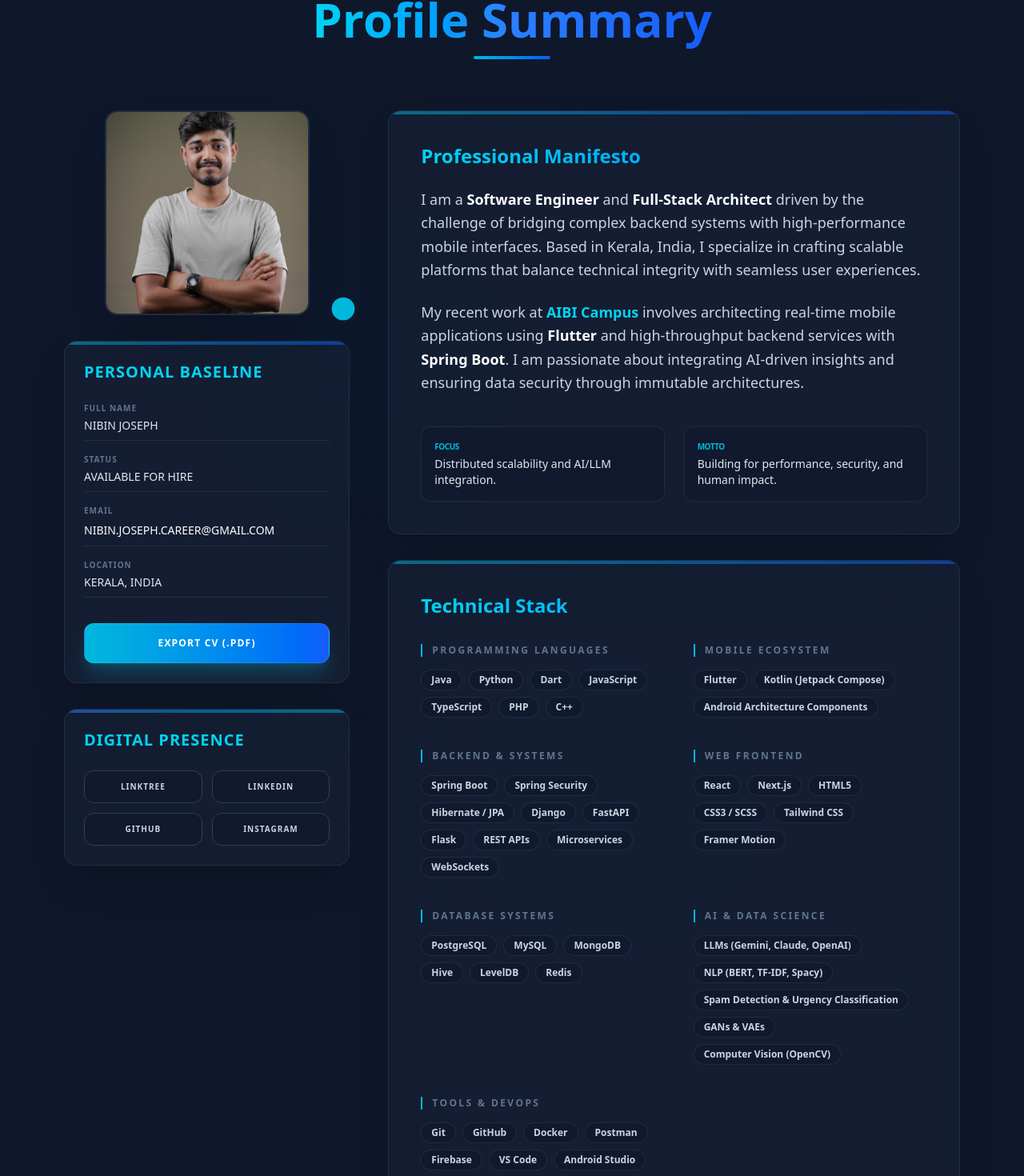
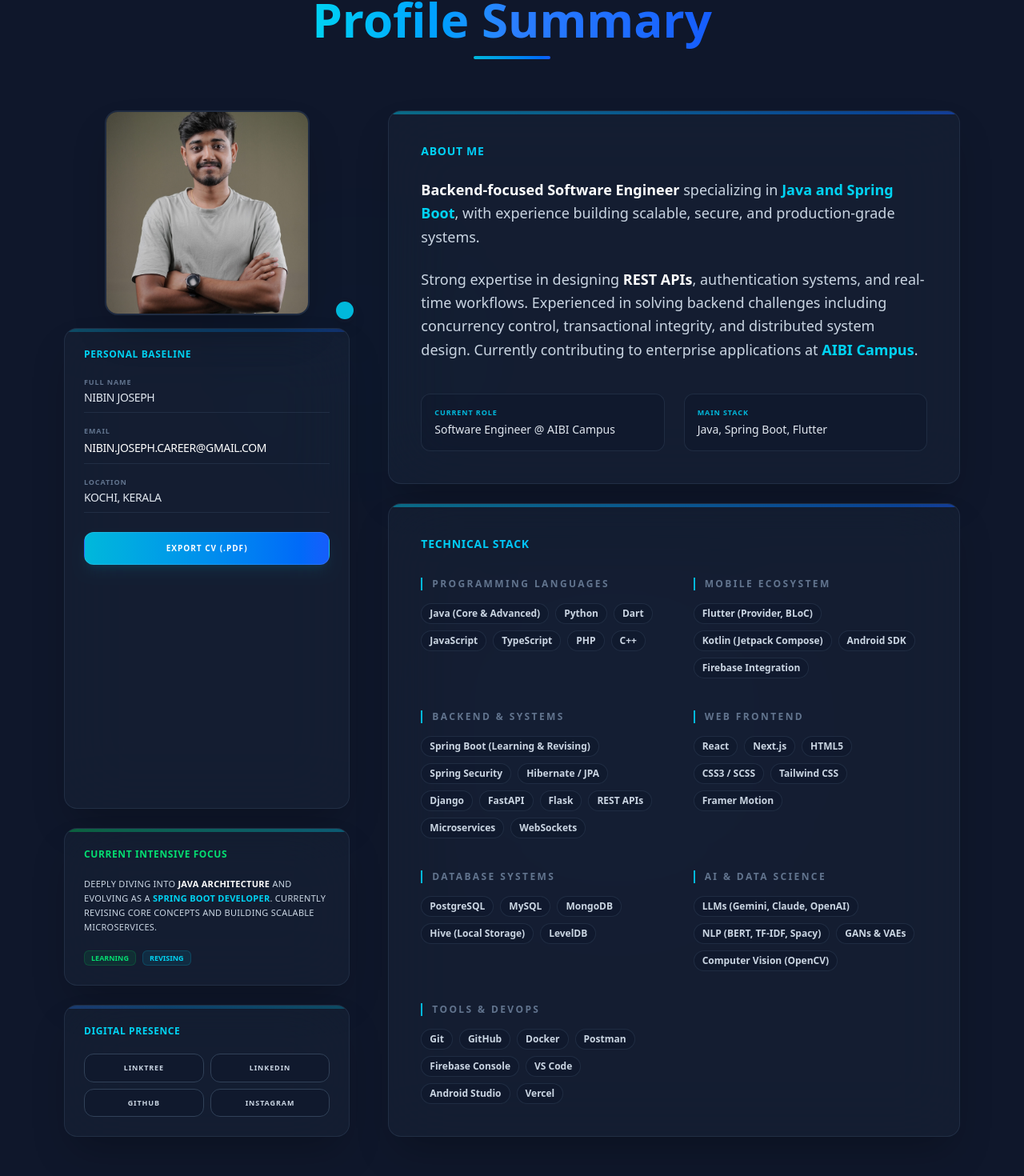
Before and after one commit to nibin-joseph05/portfolio-nibin, a React (Vite) app: page / in a window 1280 px wide. Shown: the part 902-2372 px from the top of the page at 80% size. Built offline with nearby package versions, Linux system fonts and the light colour scheme.

Commit message:
updated profile code

```diff
--- a/src/Portfolio.jsx
+++ b/src/Portfolio.jsx
@@ -113,7 +113,7 @@ export default function Portfolio() {
               <div className="flex flex-wrap justify-center gap-4 sm:gap-6">
                 <motion.button
                   onClick={() => setCvModalOpen(true)}
-                  className="px-8 py-4 bg-gradient-to-r from-cyan-500 to-blue-600 text-white rounded-2xl font-bold shadow-xl shadow-cyan-500/20 hover:shadow-cyan-500/40 transition-all flex items-center gap-2 text-lg"
+                  className="px-6 py-3 bg-gradient-to-r from-cyan-500 to-blue-600 text-white rounded-xl font-bold shadow-lg shadow-cyan-500/20 hover:shadow-cyan-500/40 transition-all flex items-center gap-2 text-base"
                   whileHover={{ scale: 1.05, y: -2 }}
                   whileTap={{ scale: 0.95 }}
                 >
@@ -124,7 +124,7 @@ export default function Portfolio() {
                   href="https://linktr.ee/nibin__"
                   target="_blank"
                   rel="noopener noreferrer"
-                  className="px-8 py-4 bg-slate-800/80 backdrop-blur-md text-white rounded-2xl font-bold border border-slate-700 hover:bg-slate-700 hover:border-cyan-500/50 transition-all flex items-center gap-2 text-lg shadow-xl"
+                  className="px-6 py-3 bg-slate-800/80 backdrop-blur-md text-white rounded-xl font-bold border border-slate-700 hover:bg-slate-700 hover:border-cyan-500/50 transition-all flex items-center gap-2 text-base shadow-lg"
                   whileHover={{ scale: 1.05, y: -2 }}
                   whileTap={{ scale: 0.95 }}
                 >
--- a/src/features/About/About.jsx
+++ b/src/features/About/About.jsx
@@ -3,9 +3,10 @@ import { motion, useScroll, useTransform } from "framer-motion";
 
 import { IMAGES, DOCUMENTS } from "../../core/constants/assets";
 
+// Skill Item component for a cleaner list
 const SkillItem = ({ item }) => (
   <motion.span
-    className="text-[10px] sm:text-xs font-semibold px-3 py-1 bg-slate-900/50 text-slate-300 rounded-full border border-slate-700/50 hover:border-cyan-500/50 hover:text-cyan-400 transition-all cursor-default"
+    className="text-[10px] sm:text-xs font-semibold px-2.5 py-1 bg-slate-900/50 text-slate-300 rounded-full border border-slate-700/50 hover:border-cyan-500/50 hover:text-cyan-400 transition-all cursor-default"
     whileHover={{ scale: 1.05 }}
   >
     {item}
@@ -20,15 +21,15 @@ export default function About() {
   const skills = [
     {
       category: "Programming Languages",
-      items: ["Java", "Python", "Dart", "JavaScript", "TypeScript", "PHP", "C++"],
+      items: ["Java (Core & Advanced)", "Python", "Dart", "JavaScript", "TypeScript", "PHP", "C++"],
     },
     {
       category: "Mobile Ecosystem",
-      items: ["Flutter", "Kotlin (Jetpack Compose)", "Android Architecture Components"],
+      items: ["Flutter (Provider, BLoC)", "Kotlin (Jetpack Compose)", "Android SDK", "Firebase Integration"],
     },
     {
       category: "Backend & Systems",
-      items: ["Spring Boot", "Spring Security", "Hibernate / JPA", "Django", "FastAPI", "Flask", "REST APIs", "Microservices", "WebSockets"],
+      items: ["Spring Boot (Learning & Revising)", "Spring Security", "Hibernate / JPA", "Django", "FastAPI", "Flask", "REST APIs", "Microservices", "WebSockets"],
     },
     {
       category: "Web Frontend",
@@ -36,15 +37,15 @@ export default function About() {
     },
     {
       category: "Database Systems",
-      items: ["PostgreSQL", "MySQL", "MongoDB", "Hive", "LevelDB", "Redis"],
+      items: ["PostgreSQL", "MySQL", "MongoDB", "Hive (Local Storage)", "LevelDB"],
     },
     {
       category: "AI & Data Science",
-      items: ["LLMs (Gemini, Claude, OpenAI)", "NLP (BERT, TF-IDF, Spacy)", "Spam Detection & Urgency Classification", "GANs & VAEs", "Computer Vision (OpenCV)"],
+      items: ["LLMs (Gemini, Claude, OpenAI)", "NLP (BERT, TF-IDF, Spacy)", "GANs & VAEs", "Computer Vision (OpenCV)"],
     },
     {
       category: "Tools & DevOps",
-      items: ["Git", "GitHub", "Docker", "Postman", "Firebase", "VS Code", "Android Studio", "Vercel", "AWS / GCP Basics"],
+      items: ["Git", "GitHub", "Docker", "Postman", "Firebase Console", "VS Code", "Android Studio", "Vercel"],
     }
   ];
 
@@ -80,17 +81,17 @@ export default function About() {
           <div className="w-24 h-1 bg-gradient-to-r from-cyan-500 to-blue-600 mx-auto rounded-full" />
         </motion.div>
 
-        <div className="flex flex-col lg:flex-row gap-8 lg:gap-12 items-start">
-          {/* Left Column - Image & Contact */}
+        <div className="flex flex-col lg:flex-row gap-8 lg:gap-12 items-stretch">
+          {/* Left Column - Image & Contextual Details */}
           <motion.div
-            className="w-full lg:w-1/3 space-y-8"
+            className="w-full lg:w-1/3 flex flex-col space-y-6"
             initial={{ opacity: 0, x: -50 }}
             whileInView={{ opacity: 1, x: 0 }}
             transition={{ duration: 0.8, ease: "easeOut" }}
             viewport={{ once: true }}
           >
             {/* Professional DP Wrapper */}
-            <div className="relative group">
+            <div className="relative group mb-4">
               <motion.div
                 className="relative z-10 w-48 h-48 sm:w-56 sm:h-56 md:w-64 md:h-64 mx-auto rounded-2xl overflow-hidden border-2 border-slate-700/50 group-hover:border-cyan-500/50 transition-all duration-500 shadow-2xl"
                 whileHover={{ scale: 1.02 }}
@@ -102,49 +103,46 @@ export default function About() {
                 <div className="absolute inset-0 bg-gradient-to-t from-slate-900/40 via-transparent to-transparent opacity-0 group-hover:opacity-100 transition-opacity" />
               </motion.div>
 
-              {/* Animated Accents */}
-              <div className="absolute -inset-4 bg-gradient-to-tr from-cyan-500/20 to-blue-600/20 blur-2xl opacity-0 group-hover:opacity-100 transition-opacity duration-500 -z-10" />
+              <div className="absolute -inset-2 bg-cyan-500/20 blur-xl opacity-0 group-hover:opacity-100 transition-opacity duration-500 -z-10" />
               <motion.div
-                className="absolute -bottom-2 -right-2 w-8 h-8 bg-cyan-500 rounded-full border-4 border-slate-900 shadow-lg z-20"
-                animate={{ scale: [1, 1.2, 1] }}
+                className="absolute -bottom-2 -right-2 w-7 h-7 bg-cyan-500 rounded-full border-4 border-slate-900 shadow-lg z-20"
+                animate={{ scale: [1, 1.1, 1] }}
                 transition={{ duration: 2, repeat: Infinity }}
               />
             </div>
 
             {/* Personal Details Block */}
             <motion.div
-              className="bg-slate-800/40 backdrop-blur-2xl rounded-2xl p-6 border border-slate-700/50 shadow-2xl relative overflow-hidden group"
-              whileHover={{ y: -5, borderColor: "rgba(6, 182, 212, 0.4)" }}
+              className="bg-slate-800/40 backdrop-blur-2xl rounded-2xl p-6 border border-slate-700/50 shadow-2xl relative overflow-hidden group flex-grow"
+              whileHover={{ y: -3, borderColor: "rgba(6, 182, 212, 0.3)" }}
               transition={{ duration: 0.4 }}
             >
-              <div className="absolute top-0 left-0 w-full h-1 bg-gradient-to-r from-cyan-500 to-blue-600 opacity-50" />
-              <h3 className="text-xl font-bold text-cyan-400 mb-6 flex items-center gap-2 uppercase tracking-wider text-sm">
+              <div className="absolute top-0 left-0 w-full h-1 bg-gradient-to-r from-cyan-500 to-blue-600 opacity-30" />
+              <h3 className="text-xl font-bold text-cyan-400 mb-5 flex items-center gap-2 uppercase tracking-wider text-xs">
                 Personal Baseline
               </h3>
               <div className="space-y-4">
                 {[
                   { label: "Full Name", value: "Nibin Joseph" },
-                  { label: "Status", value: "Available for Hire" },
                   { label: "Email", value: "nibin.joseph.career@gmail.com", link: "mailto:nibin.joseph.career@gmail.com" },
-                  { label: "Location", value: "Kerala, India" }
+                  { label: "Location", value: "Kochi, Kerala" }
                 ].map((item, idx) => (
                   <div key={idx} className="border-b border-slate-700/50 pb-2">
-                    <p className="text-[10px] uppercase text-slate-500 font-bold tracking-widest mb-1">{item.label}</p>
+                    <p className="text-[9px] uppercase text-slate-500 font-bold tracking-widest mb-0.5">{item.label}</p>
                     {item.link ? (
-                      <a href={item.link} className="text-sm font-medium text-white hover:text-cyan-400 transition-colors uppercase antialiased">
+                      <a href={item.link} className="text-sm font-medium text-white hover:text-cyan-400 transition-colors uppercase antialiased tracking-tight">
                         {item.value}
                       </a>
                     ) : (
-                      <p className="text-sm font-medium text-slate-200 uppercase antialiased">{item.value}</p>
+                      <p className="text-sm font-medium text-slate-200 uppercase antialiased tracking-tight">{item.value}</p>
                     )}
                   </div>
                 ))}
               </div>
-
               <motion.a
                 href={DOCUMENTS.RESUME}
                 download
-                className="mt-8 w-full py-4 bg-gradient-to-r from-cyan-500 to-blue-600 text-white rounded-xl font-black text-xs uppercase tracking-widest flex items-center justify-center gap-2 shadow-xl shadow-cyan-500/20 hover:shadow-cyan-500/40 transition-all border border-white/10"
+                className="mt-6 w-full py-3 bg-gradient-to-r from-cyan-500 to-blue-600 text-white rounded-xl font-bold text-[10px] uppercase tracking-widest flex items-center justify-center gap-2 shadow-lg shadow-cyan-500/10 hover:shadow-cyan-500/30 transition-all border border-white/10"
                 whileHover={{ scale: 1.02 }}
                 whileTap={{ scale: 0.98 }}
               >
@@ -152,17 +150,40 @@ export default function About() {
               </motion.a>
             </motion.div>
 
-            {/* Social Integration */}
+            {/* Current Focus Block */}
             <motion.div
               className="bg-slate-800/40 backdrop-blur-2xl rounded-2xl p-6 border border-slate-700/50 shadow-2xl relative overflow-hidden group"
-              whileHover={{ y: -5, borderColor: "rgba(59, 130, 246, 0.4)" }}
+              whileHover={{ y: -3, borderColor: "rgba(34, 197, 94, 0.3)" }}
               transition={{ duration: 0.4 }}
             >
-              <div className="absolute top-0 left-0 w-full h-1 bg-gradient-to-r from-blue-500 to-cyan-500 opacity-50" />
-              <h3 className="text-xl font-bold text-cyan-400 mb-6 flex items-center gap-2 uppercase tracking-wider text-sm">
+              <div className="absolute top-0 left-0 w-full h-1 bg-gradient-to-r from-green-500 to-cyan-500 opacity-40" />
+              <h3 className="text-xl font-bold text-green-400 mb-5 flex items-center gap-2 uppercase tracking-wider text-xs">
+                Current Intensive Focus
+              </h3>
+              <div className="space-y-3">
+                <p className="text-[11px] text-slate-300 leading-relaxed uppercase tracking-wide">
+                  Deeply diving into <strong className="text-white">Java Architecture</strong> and
+                  evolving as a <strong className="text-cyan-400">Spring Boot Developer</strong>.
+                  Currently revising core concepts and building scalable microservices.
+                </p>
+                <div className="flex flex-wrap gap-2 pt-2">
+                  <span className="text-[9px] px-2 py-0.5 bg-green-500/10 text-green-400 rounded-md border border-green-500/20 font-black uppercase">Learning</span>
+                  <span className="text-[9px] px-2 py-0.5 bg-cyan-500/10 text-cyan-400 rounded-md border border-cyan-500/20 font-black uppercase">Revising</span>
+                </div>
+              </div>
+            </motion.div>
+
+            {/* Social Integration - Height filler to match technical stack */}
+            <motion.div
+              className="bg-slate-800/40 backdrop-blur-2xl rounded-2xl p-6 border border-slate-700/50 shadow-2xl relative overflow-hidden group"
+              whileHover={{ y: -3, borderColor: "rgba(59, 130, 246, 0.3)" }}
+              transition={{ duration: 0.4 }}
+            >
+              <div className="absolute top-0 left-0 w-full h-1 bg-gradient-to-r from-blue-500 to-cyan-500 opacity-30" />
+              <h3 className="text-xl font-bold text-cyan-400 mb-5 flex items-center gap-2 uppercase tracking-wider text-xs">
                 Digital Presence
               </h3>
-              <div className="grid grid-cols-2 gap-3">
+              <div className="grid grid-cols-2 gap-2">
                 {[
                   { href: "https://linktr.ee/nibin__", label: "Linktree" },
                   { href: "https://www.linkedin.com/in/nibin-joseph05/", label: "LinkedIn" },
@@ -174,7 +195,7 @@ export default function About() {
                     href={social.href}
                     target="_blank"
                     rel="noopener noreferrer"
-                    className="p-3 bg-slate-900/50 hover:bg-slate-700/50 rounded-xl border border-slate-700 text-center text-[10px] font-black uppercase tracking-widest text-slate-300 hover:text-cyan-400 hover:border-cyan-500/50 transition-all"
+                    className="p-2.5 bg-slate-900/50 hover:bg-slate-700/50 rounded-xl border border-slate-700 text-center text-[9px] font-bold uppercase tracking-widest text-slate-300 hover:text-cyan-400 hover:border-cyan-500/50 transition-all font-sans"
                     whileHover={{ scale: 1.05 }}
                     whileTap={{ scale: 0.95 }}
                   >
@@ -187,7 +208,7 @@ export default function About() {
 
           {/* Right Column - Profile Narrative & Mastery */}
           <motion.div
-            className="w-full lg:w-2/3 space-y-8"
+            className="w-full lg:w-2/3 flex flex-col space-y-6"
             initial={{ opacity: 0, x: 50 }}
             whileInView={{ opacity: 1, x: 0 }}
             transition={{ duration: 0.8, ease: "easeOut" }}
@@ -200,23 +221,23 @@ export default function About() {
               transition={{ duration: 0.4 }}
             >
               <div className="absolute top-0 left-0 w-full h-1 bg-gradient-to-r from-cyan-500 to-blue-600 opacity-50" />
-              <h3 className="text-2xl font-bold text-transparent bg-clip-text bg-gradient-to-r from-cyan-400 to-blue-500 mb-6">
-                Professional Manifesto
+              <h3 className="text-2xl font-bold text-transparent bg-clip-text bg-gradient-to-r from-cyan-400 to-blue-500 mb-6 uppercase tracking-wider text-sm">
+                About Me
               </h3>
               <div className="space-y-6 text-slate-300 leading-relaxed text-sm sm:text-base md:text-lg antialiased">
                 <p>
-                  I am a <strong className="text-white">Software Engineer</strong> and <strong className="text-white">Full-Stack Architect</strong> driven by the challenge of bridging complex backend systems with high-performance mobile interfaces. Based in Kerala, India, I specialize in crafting scalable platforms that balance technical integrity with seamless user experiences.
+                  <strong className="text-white">Backend-focused Software Engineer</strong> specializing in <strong className="text-cyan-400">Java and Spring Boot</strong>, with experience building scalable, secure, and production-grade systems.
                 </p>
                 <p>
-                  My recent work at <strong className="text-cyan-400">AIBI Campus</strong> involves architecting real-time mobile applications using <strong className="text-white">Flutter</strong> and high-throughput backend services with <strong className="text-white">Spring Boot</strong>. I am passionate about integrating AI-driven insights and ensuring data security through immutable architectures.
+                  Strong expertise in designing <strong className="text-white">REST APIs</strong>, authentication systems, and real-time workflows. Experienced in solving backend challenges including concurrency control, transactional integrity, and distributed system design. Currently contributing to enterprise applications at <strong className="text-cyan-400">AIBI Campus</strong>.
                 </p>
                 <div className="grid md:grid-cols-2 gap-6 pt-4">
                   {[
-                    { label: "Focus", value: "Distributed scalability and AI/LLM integration." },
-                    { label: "Motto", value: "Building for performance, security, and human impact." }
+                    { label: "Current Role", value: "Software Engineer @ AIBI Campus" },
+                    { label: "Main Stack", value: "Java, Spring Boot, Flutter" }
                   ].map((item, idx) => (
                     <div key={idx} className="p-4 bg-slate-900/50 rounded-xl border border-slate-700/50">
-                      <p className="text-[10px] uppercase text-cyan-500 font-black tracking-tighter mb-1">{item.label}</p>
+                      <p className="text-[9px] uppercase text-cyan-500 font-bold tracking-widest mb-1">{item.label}</p>
                       <p className="text-sm text-slate-200 antialiased font-medium">{item.value}</p>
                     </div>
                   ))}
@@ -226,12 +247,12 @@ export default function About() {
 
             {/* Unified Mastery Section */}
             <motion.div
-              className="bg-slate-800/40 backdrop-blur-2xl rounded-2xl p-8 md:p-10 border border-slate-700/50 shadow-2xl relative overflow-hidden group"
+              className="bg-slate-800/40 backdrop-blur-2xl rounded-2xl p-8 md:p-10 border border-slate-700/50 shadow-2xl relative overflow-hidden group flex-grow"
               whileHover={{ borderColor: "rgba(6, 182, 212, 0.4)" }}
               transition={{ duration: 0.4 }}
             >
               <div className="absolute top-0 left-0 w-full h-1 bg-gradient-to-r from-cyan-500 to-blue-600 opacity-50" />
-              <h3 className="text-2xl font-bold text-transparent bg-clip-text bg-gradient-to-r from-cyan-400 to-blue-500 mb-8">
+              <h3 className="text-2xl font-bold text-transparent bg-clip-text bg-gradient-to-r from-cyan-400 to-blue-500 mb-8 uppercase tracking-wider text-sm">
                 Technical Stack
               </h3>
               <div className="grid sm:grid-cols-2 gap-x-12 gap-y-10">
--- a/src/features/Experience/Experience.jsx
+++ b/src/features/Experience/Experience.jsx
@@ -10,12 +10,12 @@ export default function Experience() {
     title: "Software Engineer",
     period: "Nov 2025 – Present",
     summary:
-      "Working as a Software Engineer contributing to production enterprise mobile applications and backend integrations.",
+      "Currently working as a Software Engineer at AIBI Campus, contributing to production-ready enterprise mobile applications and backend services.",
     highlights: [
-      "Developing and maintaining the ANAD CRM mobile application built with Flutter",
-      "Implementing REST API integrations and backend communication",
-      "Improving application performance and fixing production issues",
-      "Collaborating with development teams through Git workflows",
+      "Developing and maintaining production-grade mobile applications with Flutter.",
+      "Implementing REST API integrations and real-time backend communication.",
+      "Collaborating on Java-based backend services for enterprise data management.",
+      "Optimizing application performance and ensuring high code quality through Git workflows.",
     ],
     logo: IMAGES.AIBI_CAMPUS_LOGO,
     majorProject: {
```
